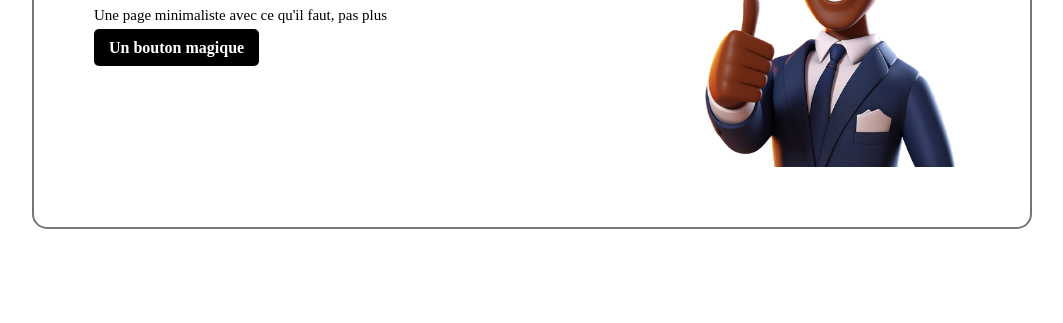
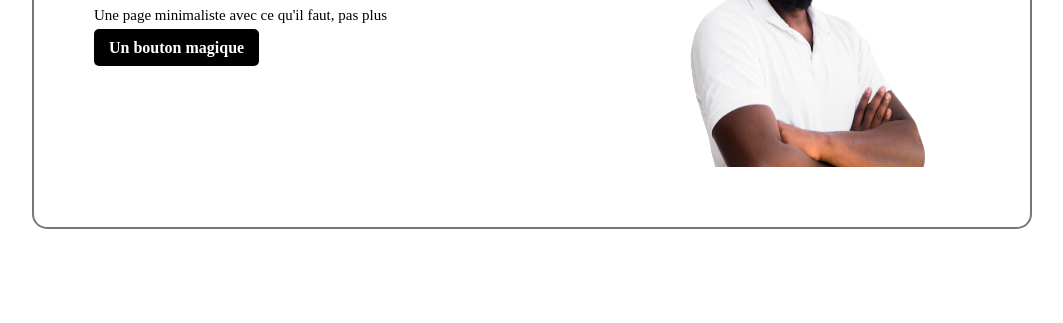
Before and after one commit to Kevlauren/sample-portfolio, a plain HTML site: page index.html in a window 1280 px wide. Shown: the part 263-586 px from the top of the page, without its empty margins (108-1171 px from the left). Drawn offline with Linux system fonts and the light colour scheme.

Commit message:
Modification de la photo au niveau de la section hero

```diff
--- a/index.html
+++ b/index.html
@@ -27,7 +27,7 @@
             <a href="#">Un bouton magique</a>
           </div>
           <div class="hero2" id="dpy">
-            <img src="/imgs/juste.png" alt="" />
+            <img src="/imgs/photo.png" alt="" />
           </div>
         </div>
         <div id="section2">
```
